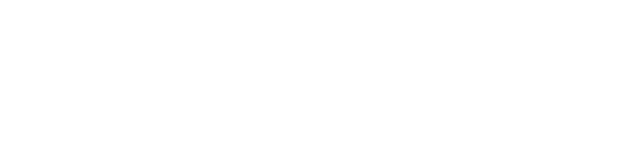
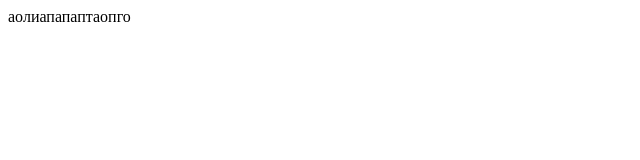
Before and after one commit to DaVinchiLeo/test1, a plain HTML site: page index.html in a window 1280 px wide. Shown: the whole page, without its empty margins (0-640 px from the left). Drawn offline with Linux system fonts and the light colour scheme.

Commit message:
new coment333

```diff
--- a/index.html
+++ b/index.html
@@ -10,7 +10,7 @@
     <div>
         <table>
             <tr>
-
+            аолиапапаптаопго
             </tr>
         </table>
     </div>
```
Also changed, not shown: 1 other file.
